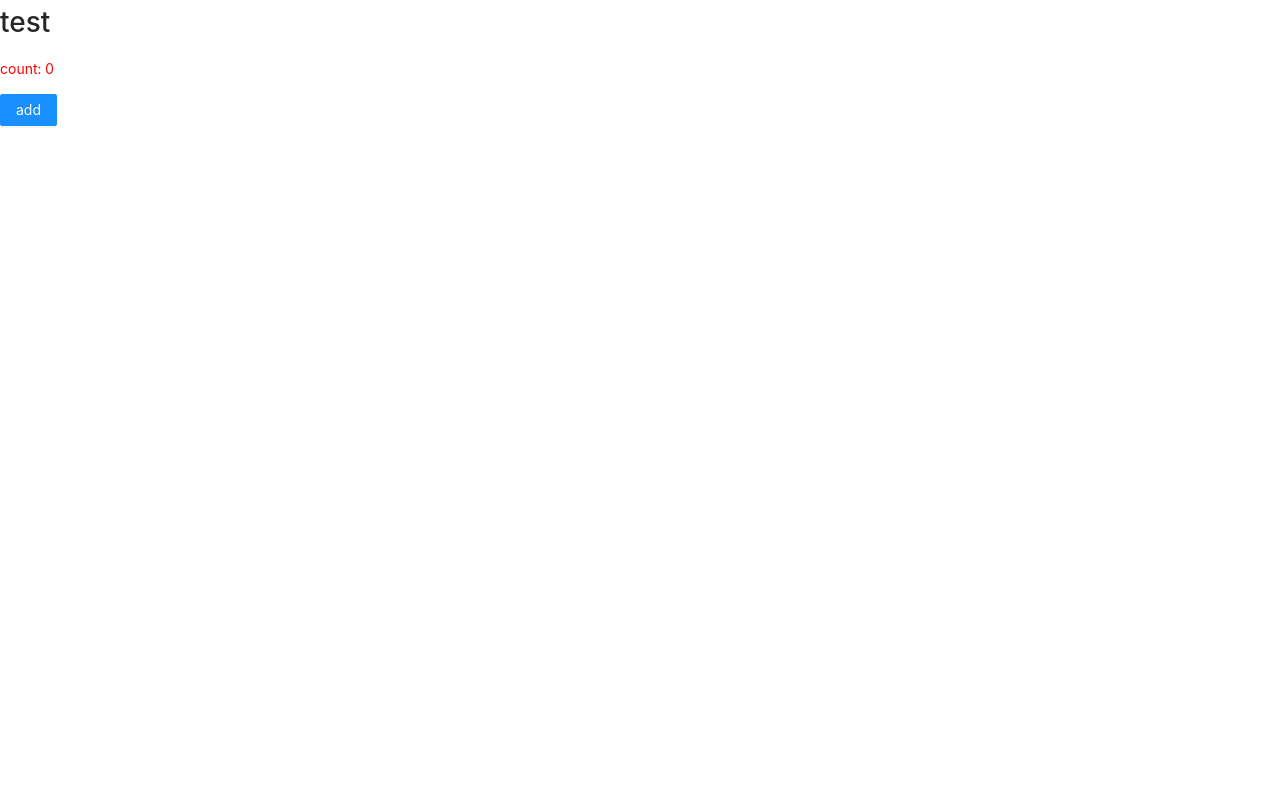
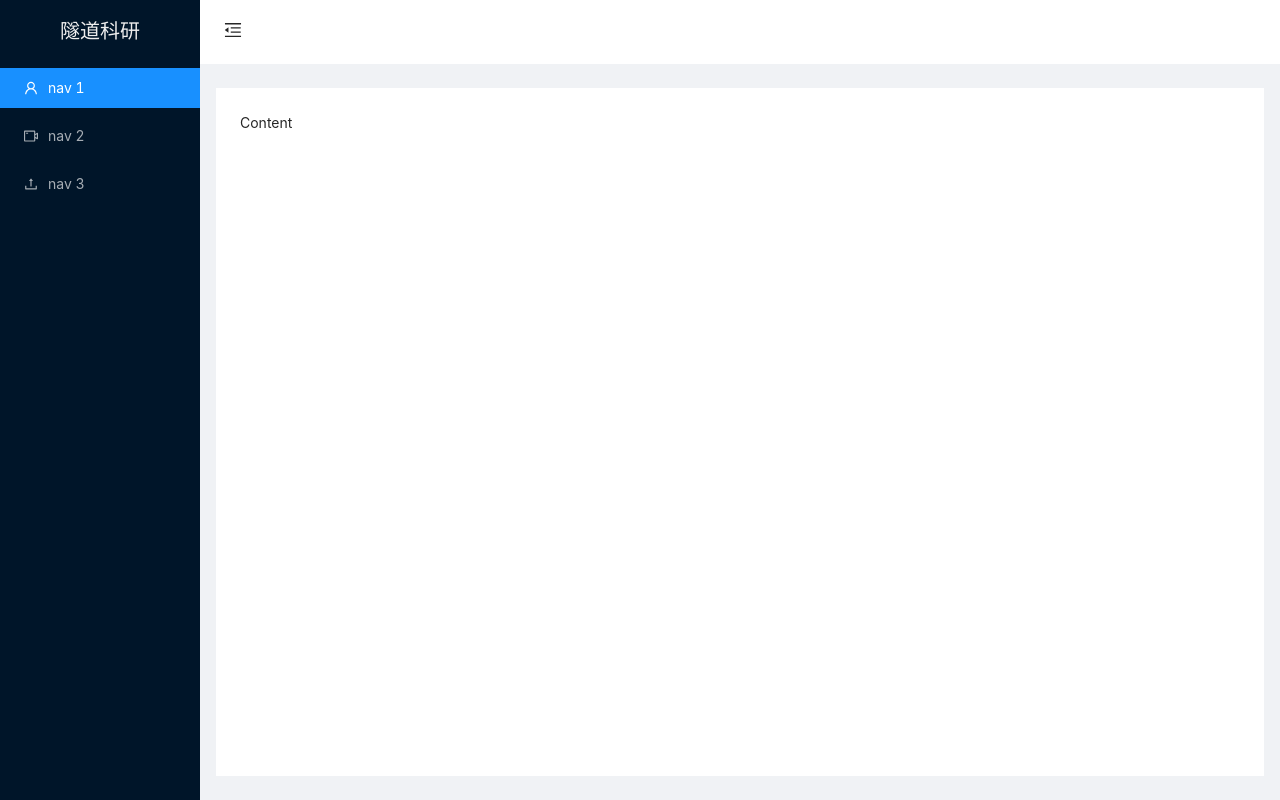
Before and after one commit to yzlvbk/tunnel-scientific-research, a React (Create React App) app: page / in a window 1280 px wide. Built offline with nearby package versions, Linux system fonts and the light colour scheme.

Commit message:
完成home页骨架搭建

```diff
--- a/config-overrides.js
+++ b/config-overrides.js
@@ -1,5 +1,5 @@
 /*config-overrides.js */
-const { injectBabelPlugin } = require('react-app-rewired');
+// const { injectBabelPlugin } = require('react-app-rewired');
 const rewireCssModules = require('react-app-rewire-less-modules');
 
 module.exports = function override(config, env) {
--- a/src/App.tsx
+++ b/src/App.tsx
@@ -1,10 +1,12 @@
 import React from 'react';
-import Test from './pages/Test'
+// import Test from './pages/Test'
+import Home from './pages/Home/Home'
 
 function App() {
   return (
     <div className="App">
-      <Test name="tom" age={2} />
+      <Home />
+      {/* <Test name="tom" age={2} /> */}
     </div>
   );
 }
--- /dev/null
+++ b/src/pages/Home/Home.module.less
@@ -0,0 +1,30 @@
+// #components-layout-demo-custom-trigger
+.home {
+  height: 100%;
+  width: 100%;
+
+  .trigger {
+    font-size: 18px;
+    line-height: 64px;
+    padding: 0 24px;
+    cursor: pointer;
+    transition: color 0.3s;
+
+    &:hover {
+      color: #1890ff;
+    }
+  }
+
+  .logo {
+    height: 32px;
+    margin: 16px;
+    color: #eee;
+    font-size: 20px;
+    text-align: center;
+
+  }
+
+  .site-layout .site-layout-background {
+    background: #fff;
+  }
+}
--- /dev/null
+++ b/src/pages/Home/Home.tsx
@@ -0,0 +1,68 @@
+import React, { Component } from 'react'
+import home from './Home.module.less'
+import { Layout, Menu } from 'antd';
+import {
+  MenuFoldOutlined,
+  UserOutlined,
+  VideoCameraOutlined,
+  UploadOutlined,
+} from '@ant-design/icons';
+const { Header, Sider, Content } = Layout;
+
+interface Props {
+
+}
+interface State {
+
+}
+
+export default class Home extends Component<Props, State> {
+  state = {
+    collapsed: false,
+  };
+
+  toggle = () => {
+    this.setState({
+      collapsed: !this.state.collapsed,
+    });
+  };
+
+  render() {
+    return (
+      <Layout className={home.home}>
+        <Sider trigger={null} collapsible collapsed={this.state.collapsed}>
+          <div className={home.logo}>{!this.state.collapsed && '隧道科研'}</div>
+          {/* 侧边栏导航 */}
+          <Menu theme="dark" mode="inline" defaultSelectedKeys={['1']}>
+            <Menu.Item key="1" icon={<UserOutlined />}>
+              nav 1
+            </Menu.Item>
+            <Menu.Item key="2" icon={<VideoCameraOutlined />}>
+              nav 2
+            </Menu.Item>
+            <Menu.Item key="3" icon={<UploadOutlined />}>
+              nav 3
+            </Menu.Item>
+          </Menu>
+        </Sider>
+        <Layout className={home['site-layout']}>
+
+          <Header className={home['site-layout-background']} style={{ padding: 0 }}>
+            <MenuFoldOutlined className={home.trigger} onClick={this.toggle} />
+          </Header>
+
+          <Content
+            className={home['site-layout-background']}
+            style={{
+              margin: '24px 16px',
+              padding: 24,
+              minHeight: 280,
+            }}
+          >
+            Content
+          </Content>
+        </Layout>
+      </Layout>
+    );
+  }
+}
```
Also changed, not shown: src/assets/css/normalize.css, 1 other file (tests, documents, lock files or other folders).
